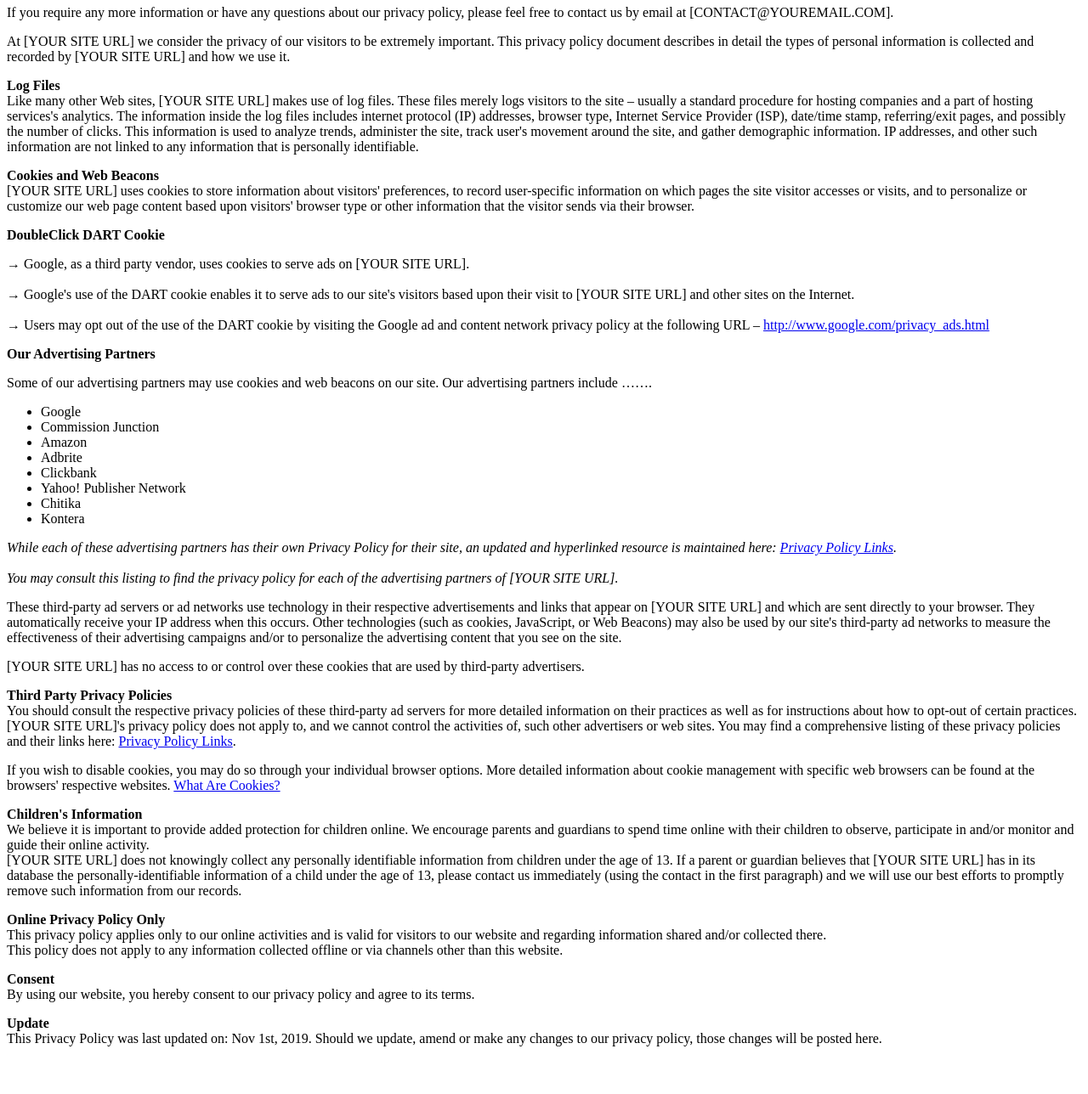
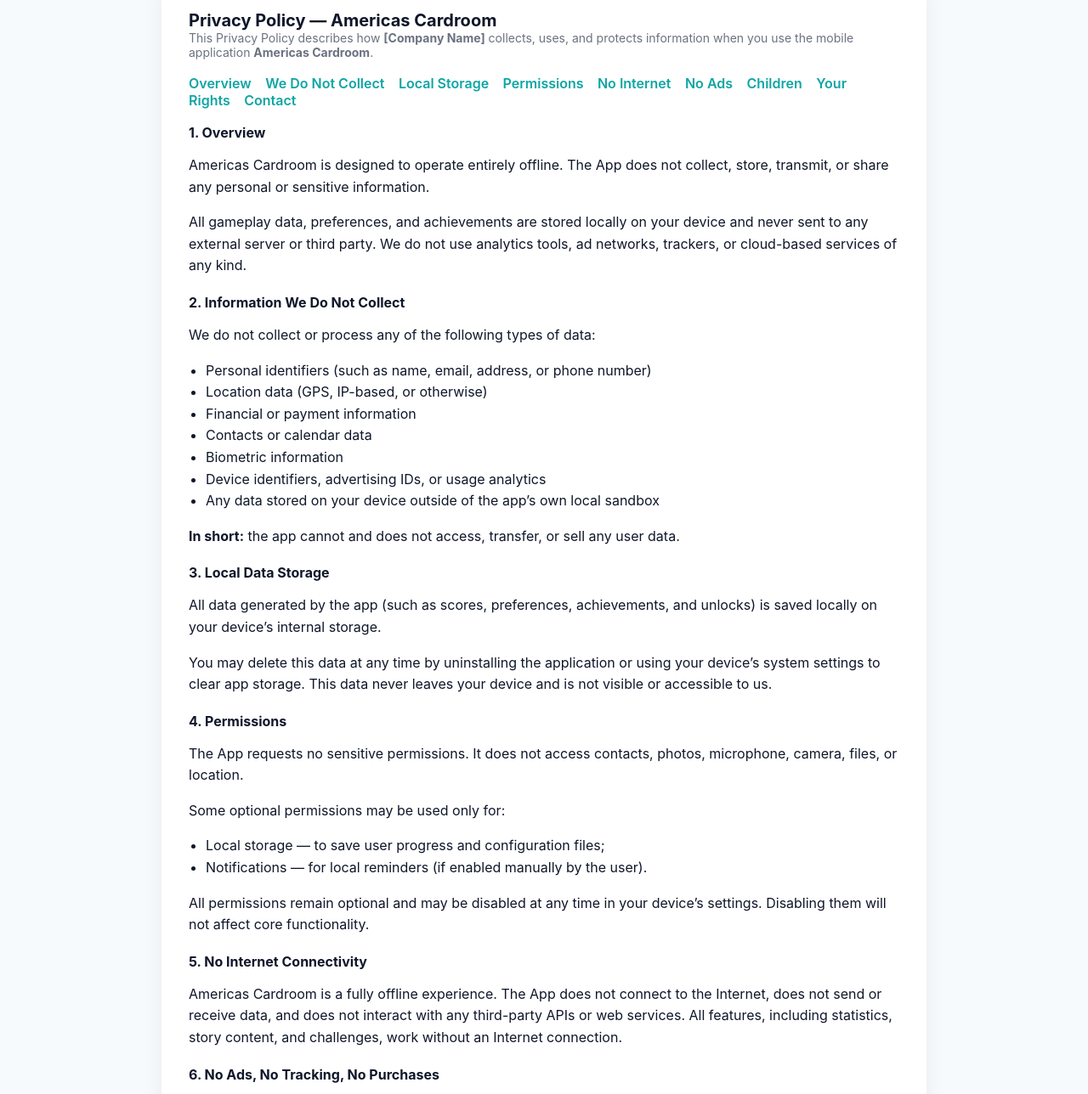
Before and after one commit to apssdeveloper/privacy-police, a plain HTML site: page index.html in a window 1280 px wide. Shown: the part 60-1348 px from the top of the page at 85% size. Before the commit the page ends 1308 px from the top, so only its background shows below. Drawn offline with Linux system fonts and the light colour scheme.

Commit message:
Update index.html

```diff
--- a/index.html
+++ b/index.html
@@ -1,42 +1,203 @@
-<h1> Privacy Policy for [YOUR SITE TITLE]</h1>
-<p> If you require any more information or have any questions about our privacy policy, please feel free to contact us by email at [CONTACT@YOUREMAIL.COM].</p>
-<p>At [YOUR SITE URL] we consider the privacy of our visitors to be extremely important. This privacy policy document describes in detail the types of personal information is collected and recorded by [YOUR SITE URL] and how we use it. </p>
-<p> <b>Log Files</b><br /> Like many other Web sites, [YOUR SITE URL] makes use of log files. These files merely logs visitors to the site – usually a standard procedure for hosting companies and a part of hosting services's analytics. The information inside the log files includes internet protocol (IP) addresses, browser type, Internet Service Provider (ISP), date/time stamp, referring/exit pages, and possibly the number of clicks. This information is used to analyze trends, administer the site, track user's movement around the site, and gather demographic information. IP addresses, and other such information are not linked to any information that is personally identifiable. </p>
-<p> <b>Cookies and Web Beacons</b><br />[YOUR SITE URL] uses cookies to store information about visitors' preferences, to record user-specific information on which pages the site visitor accesses or visits, and to personalize or customize our web page content based upon visitors' browser type or other information that the visitor sends via their browser. </p>
-<p><b>DoubleClick DART Cookie</b><br /> </p>
+<!doctype html>
+<html lang="en">
+<head>
+  <meta charset="utf-8" />
+  <meta name="viewport" content="width=device-width, initial-scale=1" />
+  <title>Privacy Policy — Americas Cardroom</title>
+  <meta name="description" content="Privacy Policy for Americas Cardroom — offline app. No data collection." />
+  <style>
+    :root{
+      --bg: #f7fafc;
+      --card: #ffffff;
+      --muted: #6b7280;
+      --accent: #0ea5a4;
+      --maxw: 900px;
+      font-family: Inter, system-ui, -apple-system, 'Segoe UI', Roboto, 'Helvetica Neue', Arial;
+    }
+    html,body{height:100%;}
+    body{
+      margin:0; background:var(--bg); color:#0f172a; -webkit-font-smoothing:antialiased; -moz-osx-font-smoothing:grayscale; padding:40px 20px;
+      display:flex; align-items:flex-start; justify-content:center;
+    }
+    .container{max-width:var(--maxw); width:100%;}
+    .card{background:var(--card); border-radius:12px; padding:32px; box-shadow:0 6px 24px rgba(2,6,23,0.06);}
+    header{display:flex;align-items:center;gap:16px;margin-bottom:18px}
+    h1{font-size:20px;margin:0}
+    .meta{color:var(--muted);font-size:14px}
+    nav{margin:18px 0}
+    nav a{margin-right:12px;color:var(--accent);text-decoration:none;font-weight:600}
+    section{margin-bottom:20px}
+    h2{font-size:16px;margin:0 0 8px}
+    p, ul{line-height:1.6;color:#0f172a}
+    ul{padding-left:20px}
+    code{background:#f1f5f9;padding:2px 6px;border-radius:6px;font-family:monospace}
+    .note{background:#f8fafc;border-left:4px solid #c7f9f6;padding:12px;border-radius:6px;color:#064e47}
+    footer{border-top:1px solid #eef2f7;padding-top:16px;color:var(--muted);font-size:13px}
+    @media(print){
+      body{padding:0}
+      .card{box-shadow:none;border-radius:0}
+    }
+  </style>
+</head>
+<body>
+  <div class="container">
+    <article class="card">
+      <header>
+        <div>
+          <h1>Privacy Policy — Americas Cardroom</h1>
+          <div class="meta">This Privacy Policy describes how <strong>[Company Name]</strong> collects, uses, and protects information when you use the mobile application <strong>Americas Cardroom</strong>.</div>
+        </div>
+      </header>
+
+      <nav>
+        <a href="#overview">Overview</a>
+        <a href="#info-we-do-not-collect">We Do Not Collect</a>
+        <a href="#local-storage">Local Storage</a>
+        <a href="#permissions">Permissions</a>
+        <a href="#no-internet">No Internet</a>
+        <a href="#no-ads">No Ads</a>
+        <a href="#children">Children</a>
+        <a href="#rights">Your Rights</a>
+        <a href="#contact">Contact</a>
+      </nav>
+
+      <section id="overview">
+        <h2>1. Overview</h2>
         <p>
-→ Google, as a third party vendor, uses cookies to serve ads on [YOUR SITE URL].<br /><br />
-→ Google's use of the DART cookie enables it to serve ads to our site's visitors based upon their visit to [YOUR SITE URL] and other sites on the Internet. <br /><br />
-→ Users may opt out of the use of the DART cookie by visiting the Google ad and content network privacy policy at the following URL – <a href="http://www.google.com/privacy_ads.html">http://www.google.com/privacy_ads.html</a> </p>
-<p><b>Our Advertising Partners</b><br /> </p>
-<p> Some of our advertising partners may use cookies and web beacons on our site. Our advertising partners include ……. <br /></p>
+          Americas Cardroom is designed to operate entirely offline. The App does not collect, store, transmit, or share any personal or sensitive information.
+        </p>
+        <p>
+          All gameplay data, preferences, and achievements are stored locally on your device and never sent to any external server or third party. We do not use analytics tools, ad networks, trackers, or cloud-based services of any kind.
+        </p>
+      </section>
+
+      <section id="info-we-do-not-collect">
+        <h2>2. Information We Do Not Collect</h2>
+        <p>We do not collect or process any of the following types of data:</p>
         <ul>
-<li>Google</li>
-<li>Commission Junction</li>
-<li>Amazon</li>
-<li>Adbrite</li>
-<li>Clickbank</li>
-<li>Yahoo! Publisher Network</li>
-<li>Chitika</li>
-<li>Kontera</li>
+          <li>Personal identifiers (such as name, email, address, or phone number)</li>
+          <li>Location data (GPS, IP-based, or otherwise)</li>
+          <li>Financial or payment information</li>
+          <li>Contacts or calendar data</li>
+          <li>Biometric information</li>
+          <li>Device identifiers, advertising IDs, or usage analytics</li>
+          <li>Any data stored on your device outside of the app’s own local sandbox</li>
         </ul>
-<p><em>While each of these advertising partners has their own Privacy Policy for their site, an updated and hyperlinked resource is maintained here: <a href="https://www.privacypolicyonline.com/privacy-policy-links/">Privacy Policy Links</a>.<br /> <br />
-You may consult this listing to find the privacy policy for each of the advertising partners of [YOUR SITE URL].</em></p>
-<p> These third-party ad servers or ad networks use technology in their respective advertisements and links that appear on [YOUR SITE URL] and which are sent directly to your browser. They automatically receive your IP address when this occurs. Other technologies (such as cookies, JavaScript, or Web Beacons) may also be used by our site's third-party ad networks to measure the effectiveness of their advertising campaigns and/or to personalize the advertising content that you see on the site. </p>
-<p> [YOUR SITE URL] has no access to or control over these cookies that are used by third-party advertisers. </p>
+        <p><strong>In short:</strong> the app cannot and does not access, transfer, or sell any user data.</p>
+      </section>
+
+      <section id="local-storage">
+        <h2>3. Local Data Storage</h2>
+        <p>
+          All data generated by the app (such as scores, preferences, achievements, and unlocks) is saved locally on your device’s internal storage.
         </p>
-<p><b>Third Party Privacy Policies</b><br />
-You should consult the respective privacy policies of these third-party ad servers for more detailed information on their practices as well as for instructions about how to opt-out of certain practices. [YOUR SITE URL]'s privacy policy does not apply to, and we cannot control the activities of, such other advertisers or web sites. You may find a comprehensive listing of these privacy policies and their links here: <a href="https://www.privacypolicyonline.com/privacy-policy-links/" title="Privacy Policy Links">Privacy Policy Links</a>.</p>
-<p> If you wish to disable cookies, you may do so through your individual browser options. More detailed information about cookie management with specific web browsers can be found at the browsers' respective websites. <a href="https://www.privacypolicyonline.com/what-are-cookies/" >What Are Cookies?</a></p>
-<p><strong>Children's Information</strong><br />We believe it is important to provide added protection for children online. We encourage parents and guardians to spend time online with their children to observe, participate in and/or monitor and guide their online activity.<br />
-[YOUR SITE URL] does not knowingly collect any personally identifiable information from children under the age of 13.  If a parent or guardian believes that [YOUR SITE URL] has in its database the personally-identifiable information of a child under the age of 13, please contact us immediately (using the contact in the first paragraph) and we will use our best efforts to promptly remove such information from our records.</p>
         <p>
-<b>Online Privacy Policy Only</b><br />
-This privacy policy applies only to our online activities and is valid for visitors to our website and regarding information shared and/or collected there.<br />
-This policy does not apply to any information collected offline or via channels other than this website.</p>
-<p><b>Consent</b><br />
-By using our website, you hereby consent to our privacy policy and agree to its terms.
+          You may delete this data at any time by uninstalling the application or using your device’s system settings to clear app storage. This data never leaves your device and is not visible or accessible to us.
         </p>
-<p><b>Update</b><br />This Privacy Policy was last updated on: Nov 1st, 2019. Should we update, amend or make any changes to our privacy policy, those changes will be posted here.</p>
-<p><!-- END of Privacy Policy || Generated by http://www.PrivacyPolicyOnline.com || --></p>
+      </section>
+
+      <section id="permissions">
+        <h2>4. Permissions</h2>
+        <p>The App requests no sensitive permissions. It does not access contacts, photos, microphone, camera, files, or location.</p>
+        <p>Some optional permissions may be used only for:</p>
+        <ul>
+          <li>Local storage — to save user progress and configuration files;</li>
+          <li>Notifications — for local reminders (if enabled manually by the user).</li>
+        </ul>
         <p>
+          All permissions remain optional and may be disabled at any time in your device’s settings. Disabling them will not affect core functionality.
+        </p>
+      </section>
+
+      <section id="no-internet">
+        <h2>5. No Internet Connectivity</h2>
+        <p>
+          Americas Cardroom is a fully offline experience. The App does not connect to the Internet, does not send or receive data, and does not interact with any third-party APIs or web services. All features, including statistics, story content, and challenges, work without an Internet connection.
+        </p>
+      </section>
+
+      <section id="no-ads">
+        <h2>6. No Ads, No Tracking, No Purchases</h2>
+        <p>The App contains:</p>
+        <ul>
+          <li>No advertisements (including personalized or contextual ads)</li>
+          <li>No analytics or telemetry</li>
+          <li>No in-app purchases</li>
+          <li>No social sharing or online components</li>
+        </ul>
+        <p>Your experience is 100% private and free from any external tracking or monetization.</p>
+      </section>
+
+      <section id="children">
+        <h2>7. Children’s Privacy</h2>
+        <p>
+          The App is designed for a general audience and does not intentionally collect personal information from anyone, including children under the age of 13 (United States), under 16 (European Union), or under the age of majority in their jurisdiction.
+        </p>
+        <p>
+          Because the app does not collect or transmit data, it complies by design with the Children’s Online Privacy Protection Act (COPPA), the UK Age-Appropriate Design Code, and equivalent laws in the EU and Canada.
+        </p>
+      </section>
+
+      <section id="rights">
+        <h2>8. Your Rights (GDPR, CCPA, PIPEDA)</h2>
+        <p>
+          Although no personal data is collected, users are entitled under law to certain rights regarding privacy and information control. These rights include:
+        </p>
+        <ul>
+          <li><strong>Access and Portability:</strong> You may export your locally stored data within the app (e.g., backup/export feature).</li>
+          <li><strong>Correction and Deletion:</strong> You may delete all data by uninstalling the app or clearing its local storage.</li>
+          <li><strong>Transparency:</strong> You have the right to know exactly what data (if any) is collected — in this case, none.</li>
+        </ul>
+        <p>
+          Since we do not process or control any user data on external servers, these rights are fully respected by design.
+        </p>
+      </section>
+
+      <section id="data-retention">
+        <h2>9. Data Retention</h2>
+        <p>The App does not store data on our systems. All data exists only on your device and remains there until you choose to delete it. We cannot access, recover, or modify user data once deleted.</p>
+      </section>
+
+      <section id="security">
+        <h2>10. Security</h2>
+        <p>
+          The App operates within the Android sandbox environment, which isolates its data from other applications. No external transmission occurs.
+        </p>
+        <p>
+          Users are responsible for securing their devices (e.g., screen lock, encryption, or biometric protection) to prevent unauthorized local access.
+        </p>
+      </section>
+
+      <section id="changes">
+        <h2>11. Changes to This Policy</h2>
+        <p>
+          If this Privacy Policy is updated, the new version will be made available through the same listing (Google Play or official app website). We encourage you to review it periodically. Any significant change that introduces data collection will always be preceded by clear in-app consent and updated legal documentation.
+        </p>
+      </section>
+
+      <section id="contact">
+        <h2>12. Contact Us</h2>
+        <p>
+          For questions, concerns, or requests regarding this Privacy Policy or our privacy practices, please contact us at:
+        </p>
+        <p>
+          <strong>[Company Name]</strong><br />
+          Email: <a href="mailto:[contact@email.com]">[contact@email.com]</a><br />
+          Address: [Company Address, City, Country]
+        </p>
+      </section>
+
+      <section>
+        <h2>Summary</h2>
+        <p class="note">Americas Cardroom was built with a simple philosophy: <strong>your data stays yours.</strong> No accounts, no analytics, no tracking — just an offline experience dedicated entirely to your growth, focus, and progress.</p>
+      </section>
+
+      <footer>
+        <div>Last updated: <strong>October 22, 2025</strong></div>
+        <div style="margin-top:8px">If you would like us to replace the placeholders (<code>[Company Name]</code>, <code>[contact@email.com]</code>, <code>[Company Address]</code>) with real values, tell me the details and I will update the file.</div>
+      </footer>
+
+    </article>
+  </div>
+</body>
+</html>
```
Lines whose indentation alone changed are shown as unchanged.
